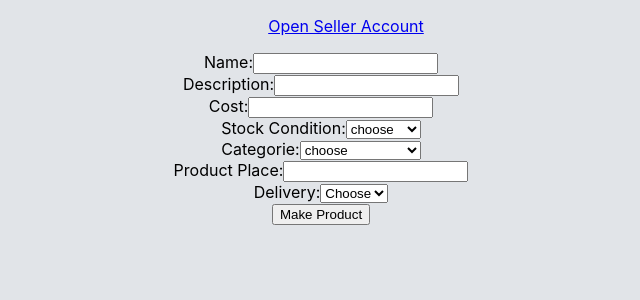
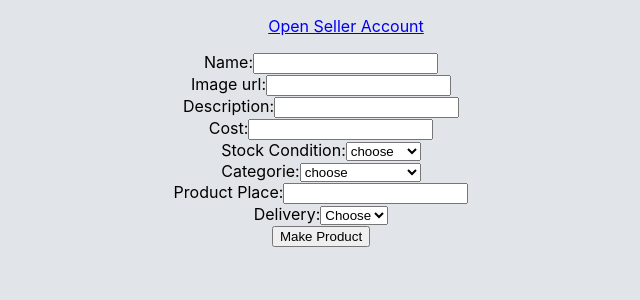
Before and after one commit to tayaraClone/tayaraClone, a React (Create React App) app in the folder client/: page /makeProduct in a window 1280 px wide. Shown: the top 300 px of the page, without its empty margins (319-959 px from the left). Built offline with nearby package versions, Linux system fonts and the light colour scheme.

Commit message:
added image input to make new product front

```diff
--- a/client/src/components/seller/makeNewProduct.js
+++ b/client/src/components/seller/makeNewProduct.js
@@ -1,12 +1,13 @@
 import React, { Component } from 'react';
 import { Redirect } from 'react-router-dom';
-
+import productServices from './../../services/productServices'
 class MakeProduct extends Component {
     constructor(props) {
         super(props);
         this.state = {
             account_id: localStorage.getItem('___________id'),
             name: '',
+            image: "",
             description: '',
             cost: null,
             stockCondition: '',
@@ -44,7 +45,7 @@ class MakeProduct extends Component {
             else if (this.state.productPlace === "") alert('you have write the product place')
 
         } else {
-
+            productServices.makeProduct(this.state, this.onMadeProduct.bind(this))
         }
 
     }
@@ -56,6 +57,8 @@ class MakeProduct extends Component {
                 <form>
                     <label for="name">Name:</label>
                     <input name="name" type="text" id="newProdId" onChange={this.on_change}></input><br></br>
+                    <label for="image">Image url:</label>
+                    <input type="text" name="image" id="newProdImage" onChange={this.on_change}></input><br></br>
                     <label for="description">Description:</label>
                     <input name="description" type="text" onChange={this.on_change}></input><br></br>
                     <label for="cost">Cost:</label>
--- a/client/src/services/productServices.js
+++ b/client/src/services/productServices.js
@@ -1,10 +1,11 @@
 let axios = require('axios');
 
 export default {
-    makeProduct: async (data) => {
+    makeProduct: async (data, onMake) => {
         axios.post('/makeProduct', data)
             .then(res => {
                 console.log(res)
+                onMake()
             })
             .catch(err => console.log(err));
     }
```
